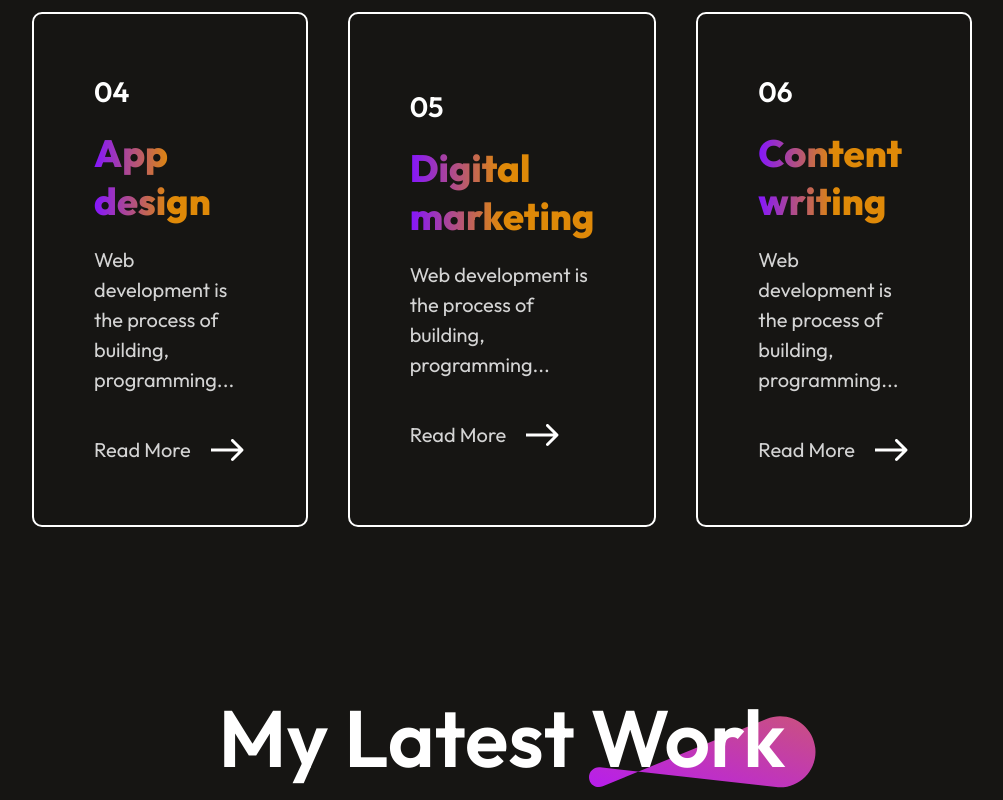
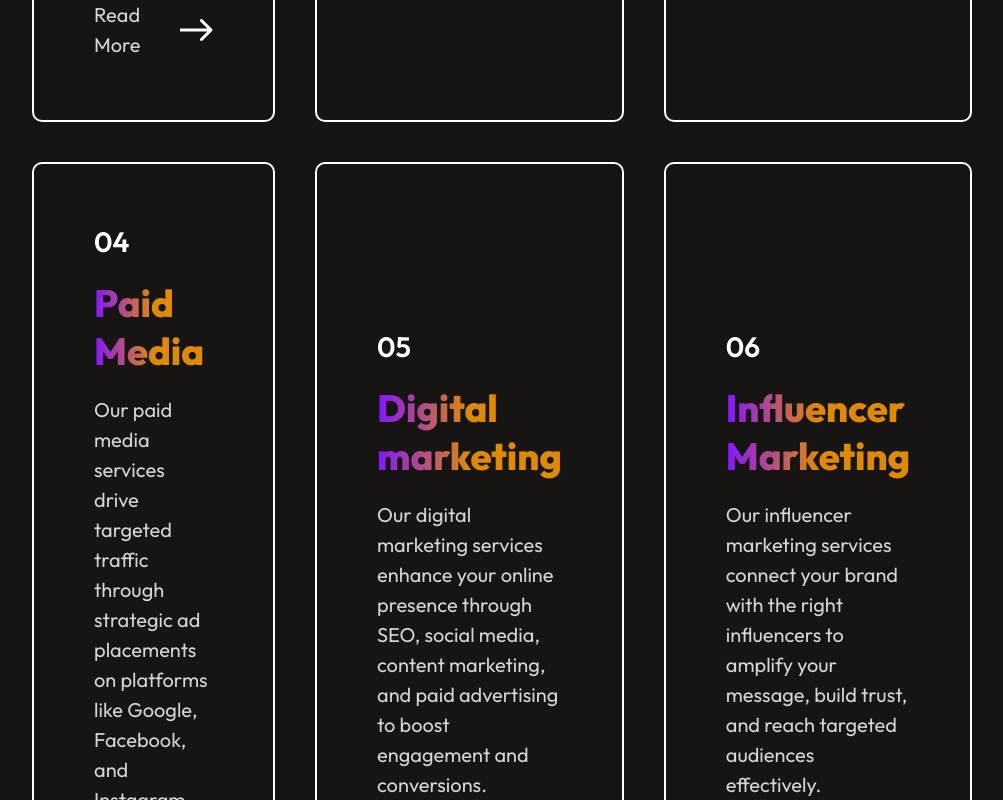
Before and after one commit to endmonu/PortfolioProject, a React (Vite) app: page / in a window 1280 px wide. Shown: the part 3480-4280 px from the top of the page, without its empty margins (138-1141 px from the left). Built offline with nearby package versions, Linux system fonts and the light colour scheme.

Commit message:
all services change

```diff
--- a/src/assets/services_data.js
+++ b/src/assets/services_data.js
@@ -12,22 +12,22 @@ const Services_Data = [
     {
         s_no:"03",
         s_name:"Social media",
-        s_desc:"Web development is the process of building, programming..."
+        s_desc:"We offer comprehensive social media management services, creating impactful content, engaging with your audience, and boosting your brand's online presence."
     },
     {
         s_no:"04",
-        s_name:"App design",
-        s_desc:"Web development is the process of building, programming..."
+        s_name:"Paid Media",
+        s_desc:"Our paid media services drive targeted traffic through strategic ad placements on platforms like Google, Facebook, and Instagram, maximizing your ROI."
     },
     {
         s_no:"05",
         s_name:"Digital marketing",
-        s_desc:"Web development is the process of building, programming..."
+        s_desc:"Our digital marketing services enhance your online presence through SEO, social media, content marketing, and paid advertising to boost engagement and conversions."
     },
     {
         s_no:"06",
-        s_name:"Content writing",
-        s_desc:"Web development is the process of building, programming..."
+        s_name:"Influencer Marketing",
+        s_desc:"Our influencer marketing services connect your brand with the right influencers to amplify your message, build trust, and reach targeted audiences effectively."
     },
 ]
 
```
